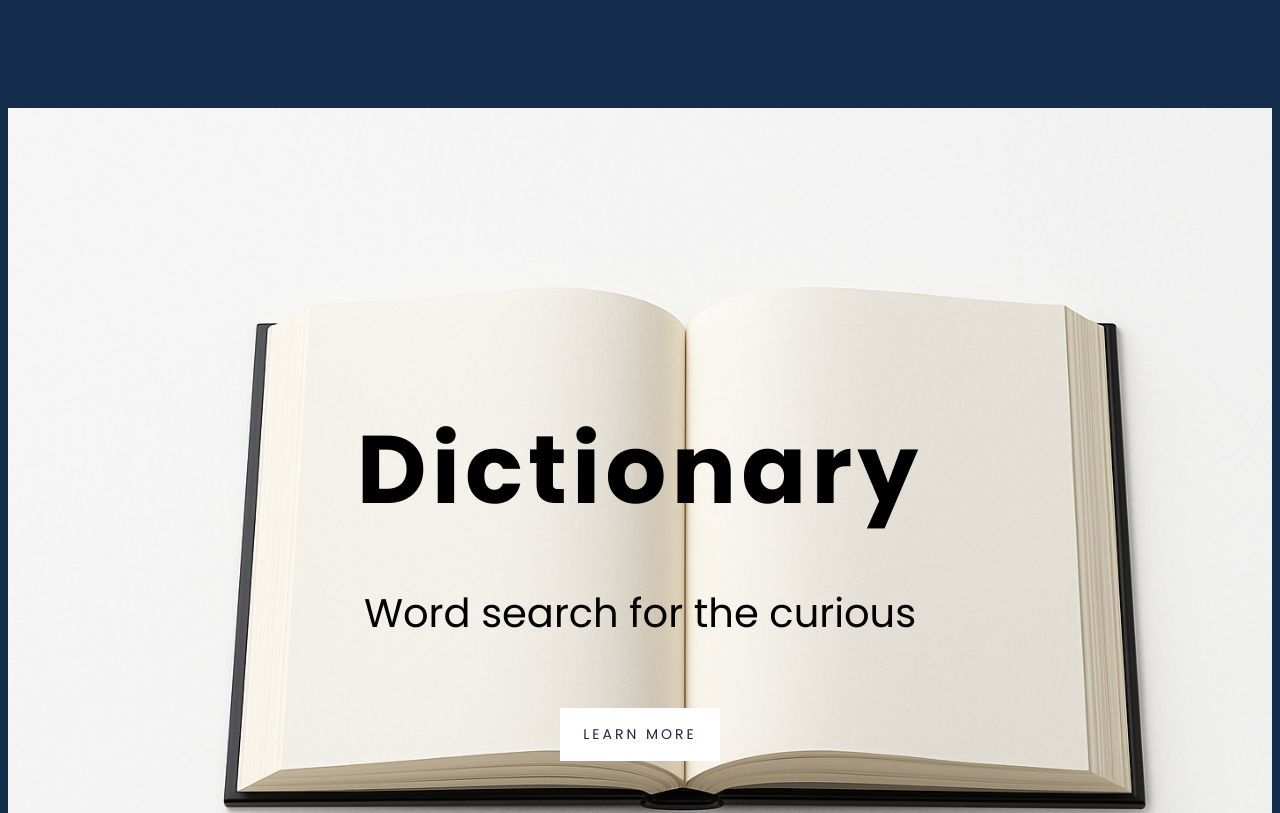
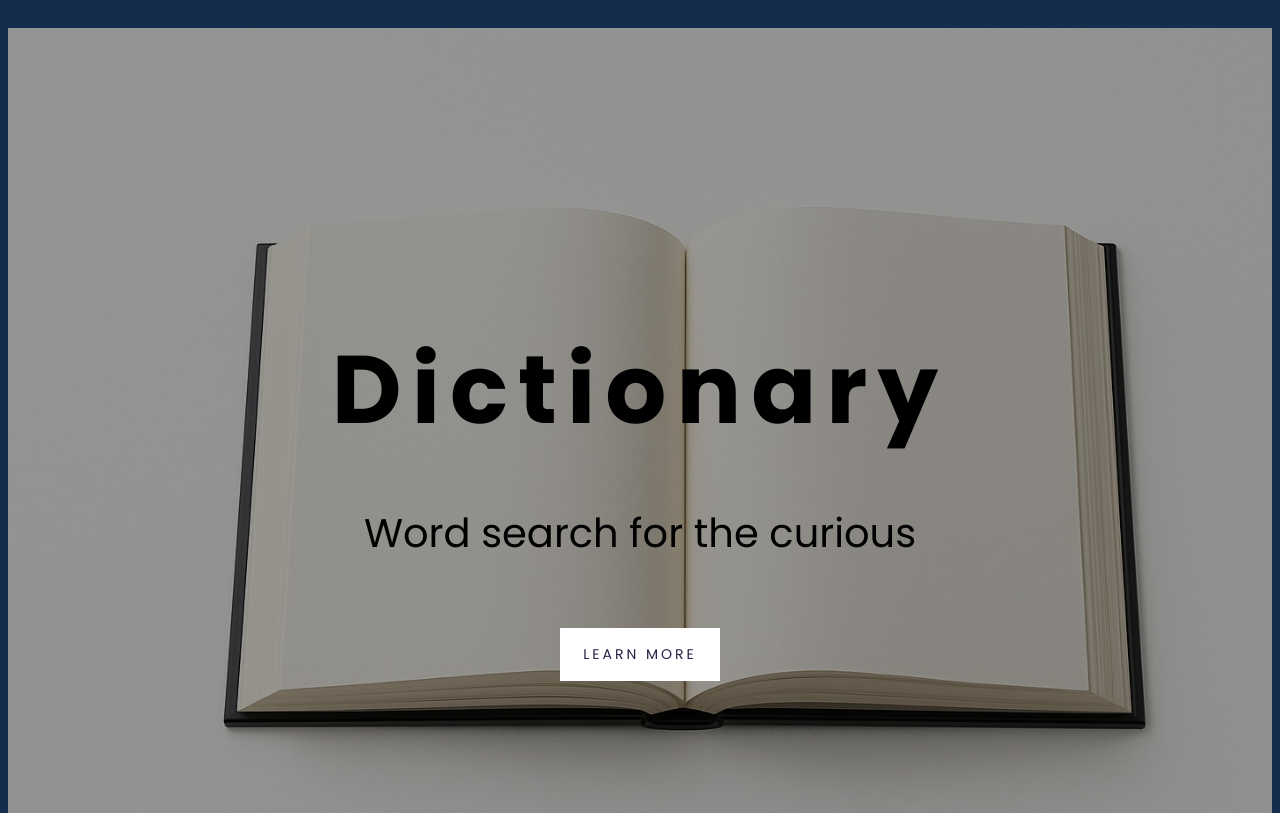
Before and after one commit to eyeej/SheCodes-Responsive-2, a plain HTML site: page index.html in a window 1280 px wide. Shown: the top 813 px of the page. Drawn offline with Linux system fonts and the light colour scheme; a script that the page names is missing.

Commit message:
css updates

```diff
--- a/src/styles.css
+++ b/src/styles.css
@@ -3,7 +3,7 @@ body {
  background-color: #142d4c;
  background-repeat: no-repeat;
  background-size: cover;
- padding: 100px 0;
+ padding: 20px 0;
 }
 
 .container {
@@ -96,9 +96,8 @@ section.secondary {
     background: #f8f8f8;
 }
 
-
 header {
-    background-image:url('../images/dictionaryheader.jpg');
+    background-image: linear-gradient(rgba(0, 0, 0, 0.4), rgba(0, 0, 0, 0.4)), url('../images/dictionaryheader.jpg');
     background-repeat: none;
     background-size: cover;
     text-align: center;
@@ -110,7 +109,7 @@ header h1 {
     font-weight: 700;
     font-size: 96px;
     line-height: 1;
-    letter-spacing: 5px;
+    letter-spacing: 10px;
     margin-bottom: 30px 0;
 }
 
```
